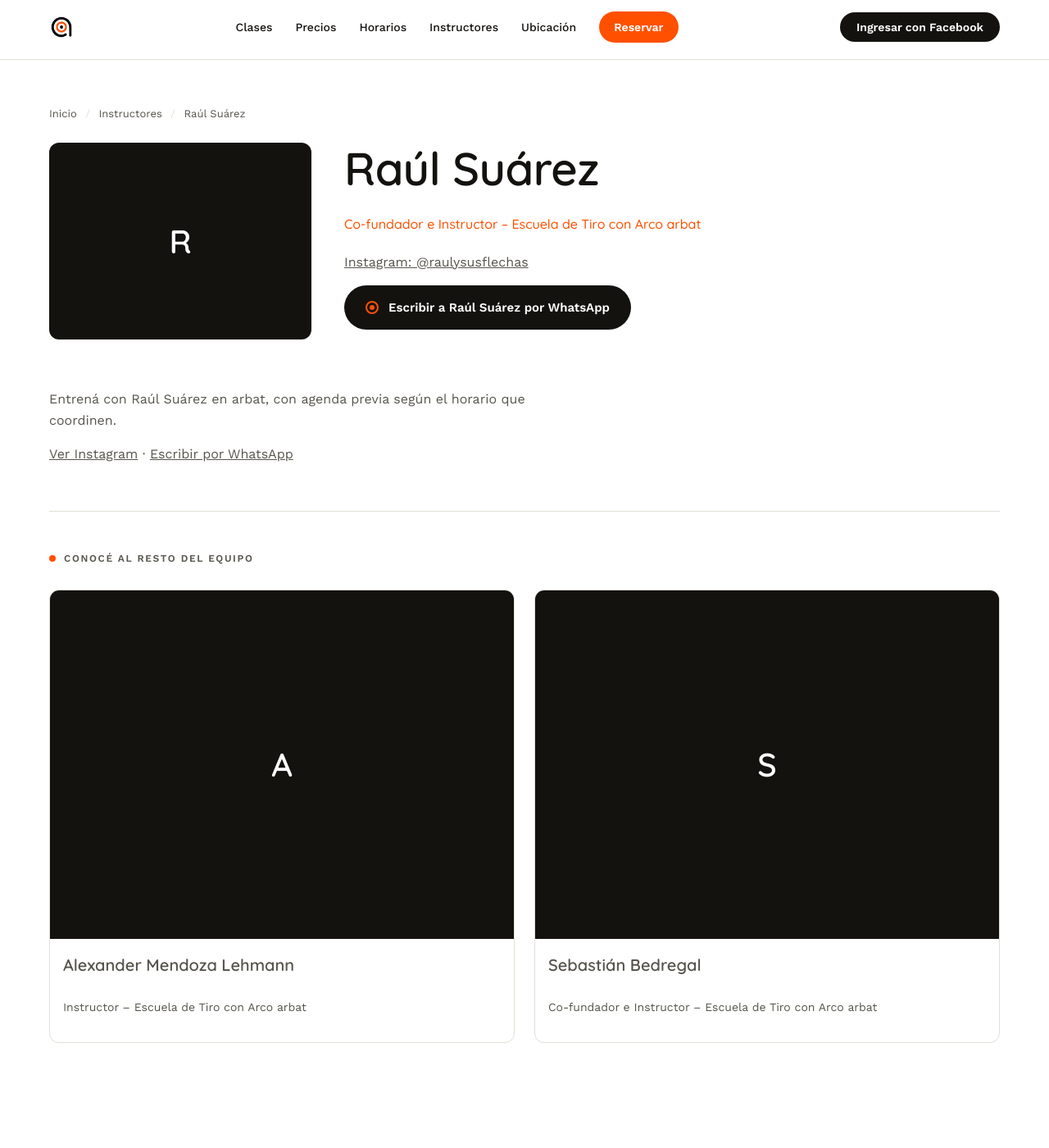
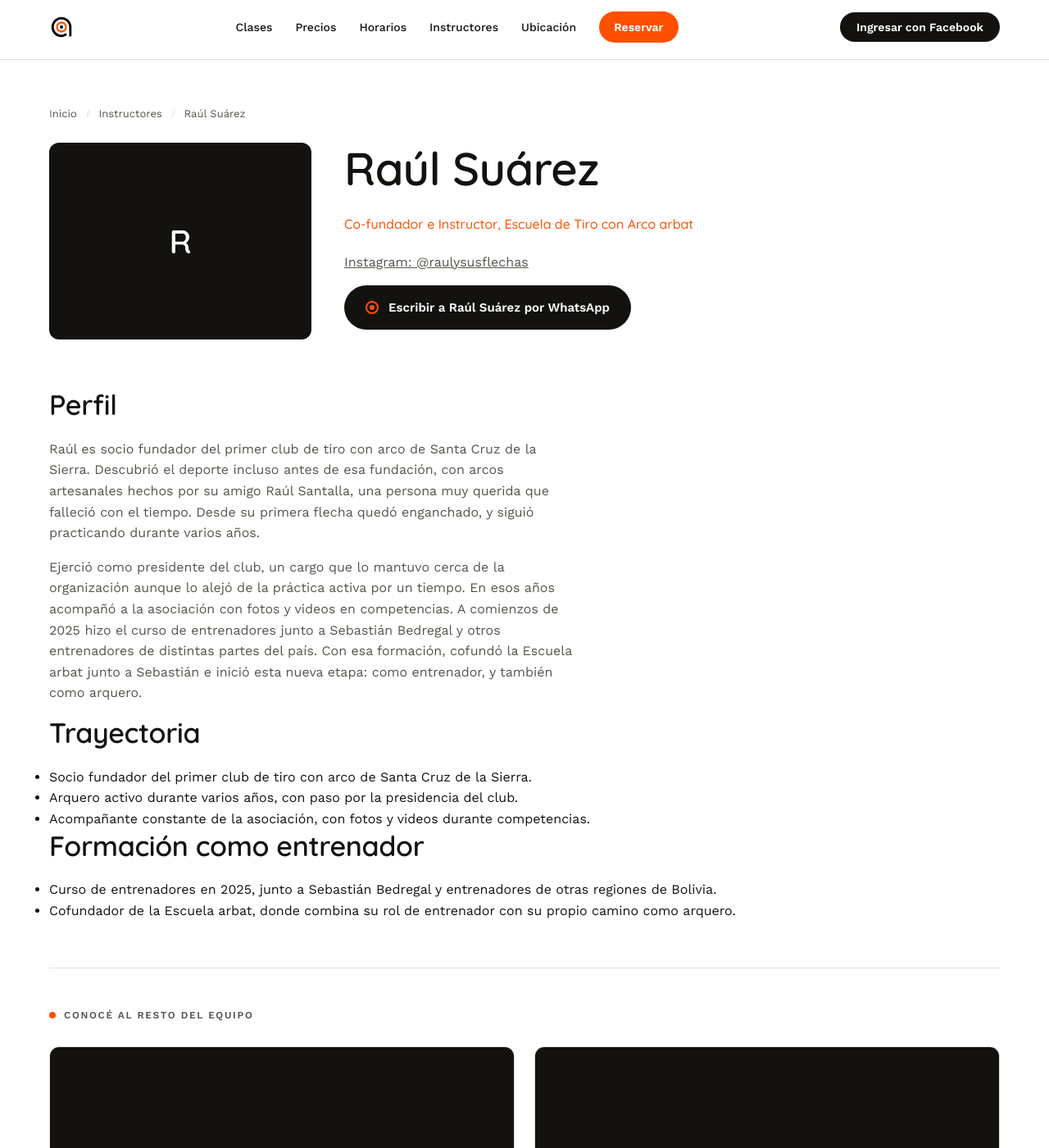
Before and after one commit to asosab/arbat_frontend, a Jekyll site: the page built from _instructores/raul-suarez.md, in a window 1280 px wide and 1400 px high. Shown: the whole window at 82% size. Built offline with Jekyll 4.4.1, drawn with Linux system fonts in a browser that asks for light colours; some of the changed text lies outside the part shown.

Commit message:
texto Raul

```diff
--- a/_instructores/raul-suarez.md
+++ b/_instructores/raul-suarez.md
@@ -1,15 +1,28 @@
 ---
 title: "Raúl Suárez"
 nombre: "Raúl Suárez"
-rol: "Co-fundador e Instructor – Escuela de Tiro con Arco arbat"
+rol: "Co-fundador e Instructor, Escuela de Tiro con Arco arbat"
 whatsapp: "+591 70885758"
 instagram: "raulysusflechas"
 foto: "/assets/images/Raul_Suarez/rs_perfil.png"
 image: "/assets/images/Raul_Suarez/rs_perfil.png"
-description: "Entrená con Raúl Suárez en arbat, con agenda previa según el horario que coordinen."
+description: "Raúl es socio fundador del primer club de tiro con arco de Santa Cruz de la Sierra. Descubrió el deporte con arcos artesanales antes incluso de esa fundación, y desde entonces no dejó de estar cerca del arco, primero como arquero y hoy también como entrenador."
+resumen: "Entrenador certificado en 2025 junto a Sebastián Bedregal, con quien cofundó la Escuela arbat. Ejerció como presidente del primer club de tiro con arco de Santa Cruz de la Sierra y acompañó a la asociación durante años con fotos y videos de competencias."
 ---
-<!-- TODO: pendiente confirmar con el instructor qué contenido de su trayectoria puede publicarse (ver plan, sección 10, punto 3). Reemplazar el párrafo de abajo cuando esté confirmado. -->
 
-Entrená con {{ page.nombre }} en arbat, con agenda previa según el horario que coordinen.
+## Perfil
 
-[Ver Instagram](https://www.instagram.com/{{ page.instagram }}) · [Escribir por WhatsApp](https://wa.me/{{ page.whatsapp | remove: "+" | remove: " " }}?text=Hola%20{{ page.nombre | url_encode }}%2C%20quiero%20agendar%20una%20clase%20de%20tiro%20con%20arco.)
+Raúl es socio fundador del primer club de tiro con arco de Santa Cruz de la Sierra. Descubrió el deporte incluso antes de esa fundación, con arcos artesanales hechos por su amigo Raúl Santalla, una persona muy querida que falleció con el tiempo. Desde su primera flecha quedó enganchado, y siguió practicando durante varios años.
+
+Ejerció como presidente del club, un cargo que lo mantuvo cerca de la organización aunque lo alejó de la práctica activa por un tiempo. En esos años acompañó a la asociación con fotos y videos en competencias. A comienzos de 2025 hizo el curso de entrenadores junto a Sebastián Bedregal y otros entrenadores de distintas partes del país. Con esa formación, cofundó la Escuela arbat junto a Sebastián e inició esta nueva etapa: como entrenador, y también como arquero.
+
+## Trayectoria
+
+* Socio fundador del primer club de tiro con arco de Santa Cruz de la Sierra.
+* Arquero activo durante varios años, con paso por la presidencia del club.
+* Acompañante constante de la asociación, con fotos y videos durante competencias.
+
+## Formación como entrenador
+
+* Curso de entrenadores en 2025, junto a Sebastián Bedregal y entrenadores de otras regiones de Bolivia.
+* Cofundador de la Escuela arbat, donde combina su rol de entrenador con su propio camino como arquero.
```
Also changed, not shown: _instructores/sebastian-bedregal.md (+1 -1 lines), 1 other file.
